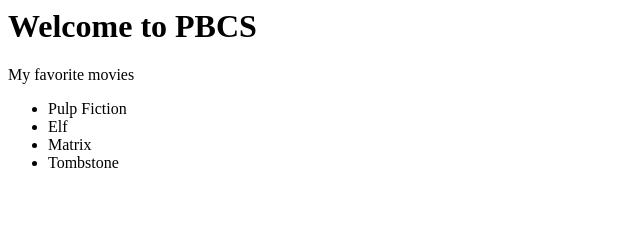
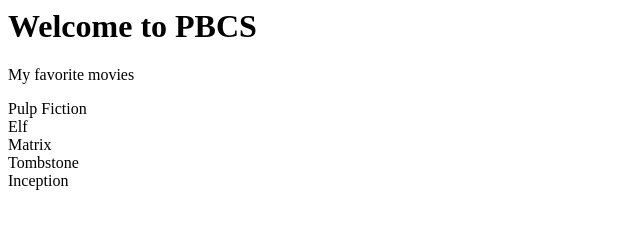
Before and after one commit to eddygee/Pbcs_git_example2, a plain HTML site: page index.html in a window 1280 px wide. Shown: the whole page, without its empty margins (0-640 px from the left). Drawn offline with Linux system fonts and the light colour scheme.

Commit message:
Added inception to favorite list

```diff
--- a/index.html
+++ b/index.html
@@ -1,5 +1,6 @@
 <html>
 <head>
+    <link rel="stylesheet" href="style.css">
 </head>
 <body>
     <h1>Welcome to PBCS</h1>
@@ -10,6 +11,7 @@
         <li>Elf</li>
         <li>Matrix</li>
         <li>Tombstone</li>
+        <li>Inception</li>
     </ul>
 </body>
 </html>
```
